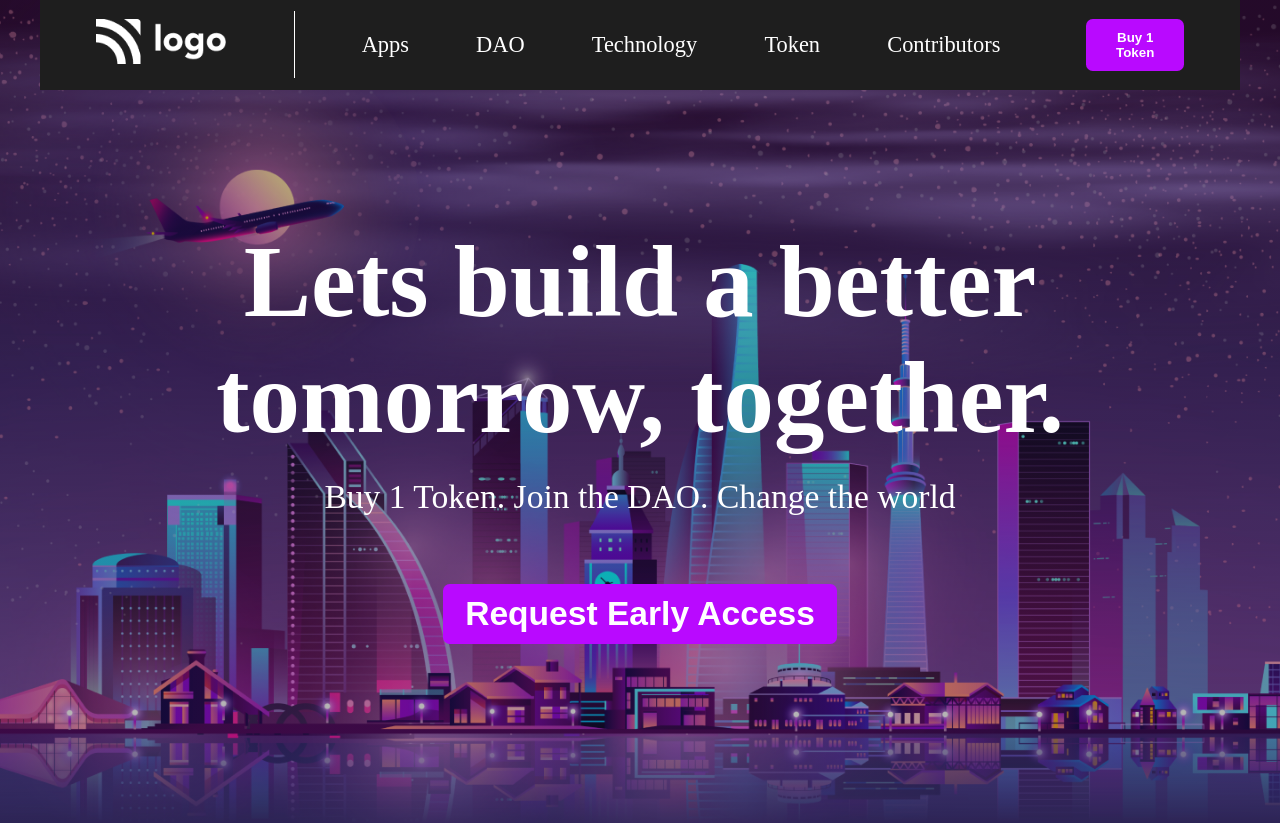
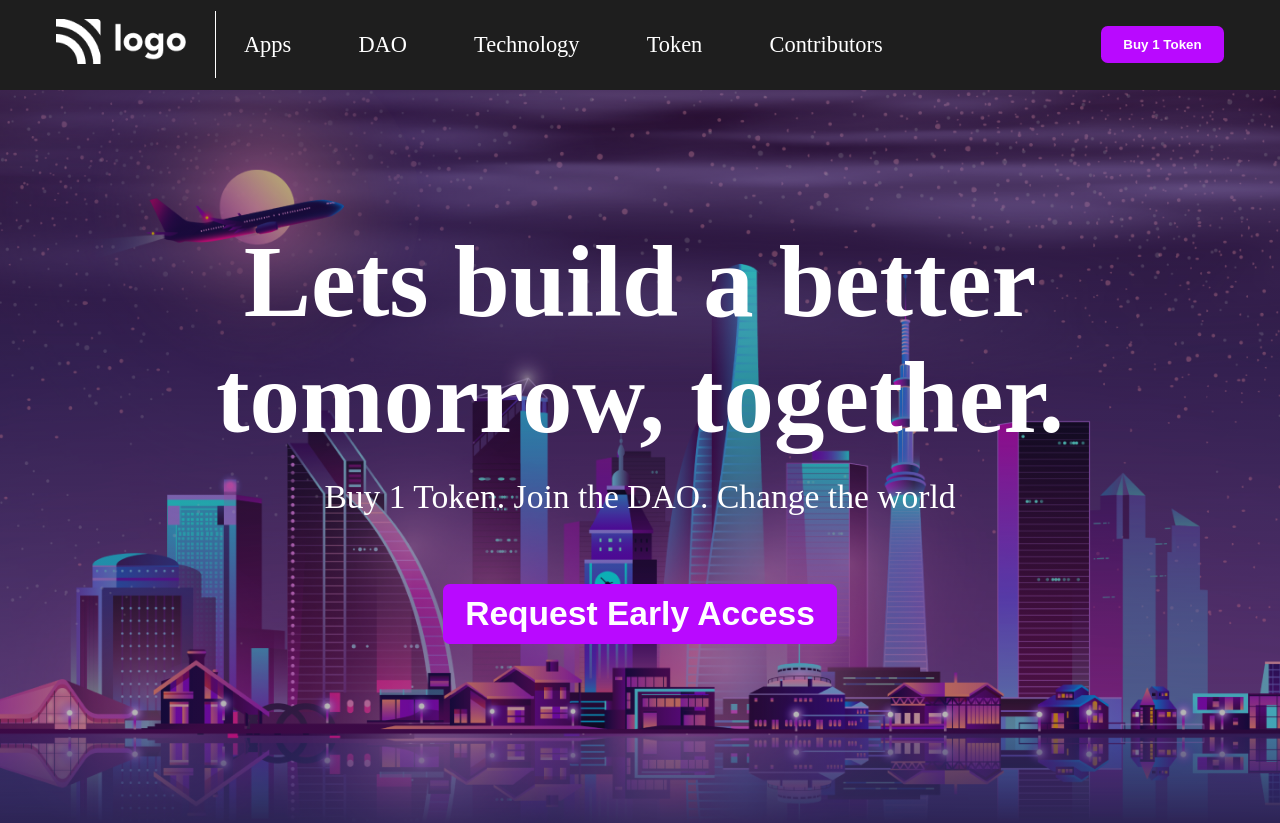
Before and after one commit to diveshthakre19/project_5_web3LandingPage, a plain HTML site: page index.html in a window 1280 px wide. Drawn offline with Linux system fonts and the light colour scheme.

Commit message:
navbar layout changed

```diff
--- a/index.html
+++ b/index.html
@@ -23,7 +23,7 @@
     <title>Document</title>
   </head>
   <body>
-    <div class="container">
+    <div>
       <section aria-label="navbar">
         <nav class="navbar">
           <div>
--- a/style.css
+++ b/style.css
@@ -19,7 +19,7 @@ li{
     color: #fff;
     background-color:#1e1e1e;
     display: flex;
-    gap: 3rem;
+    justify-content: space-between;
     align-items: center;
     height: 4rem;
     padding: 0 2.5rem;
```
